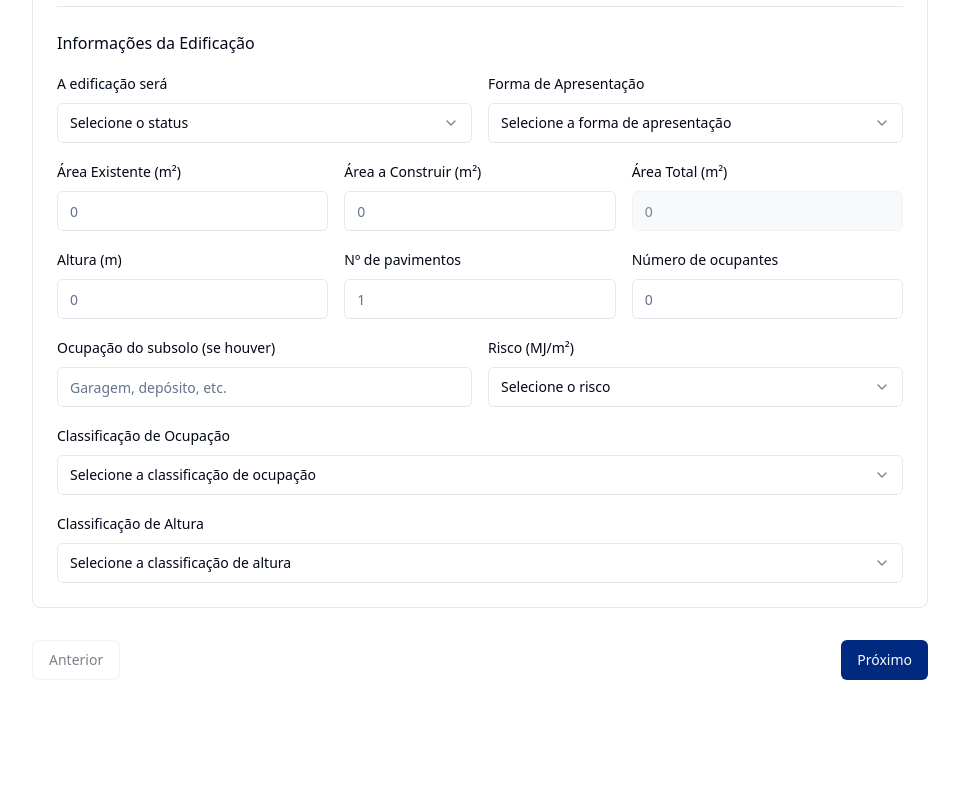
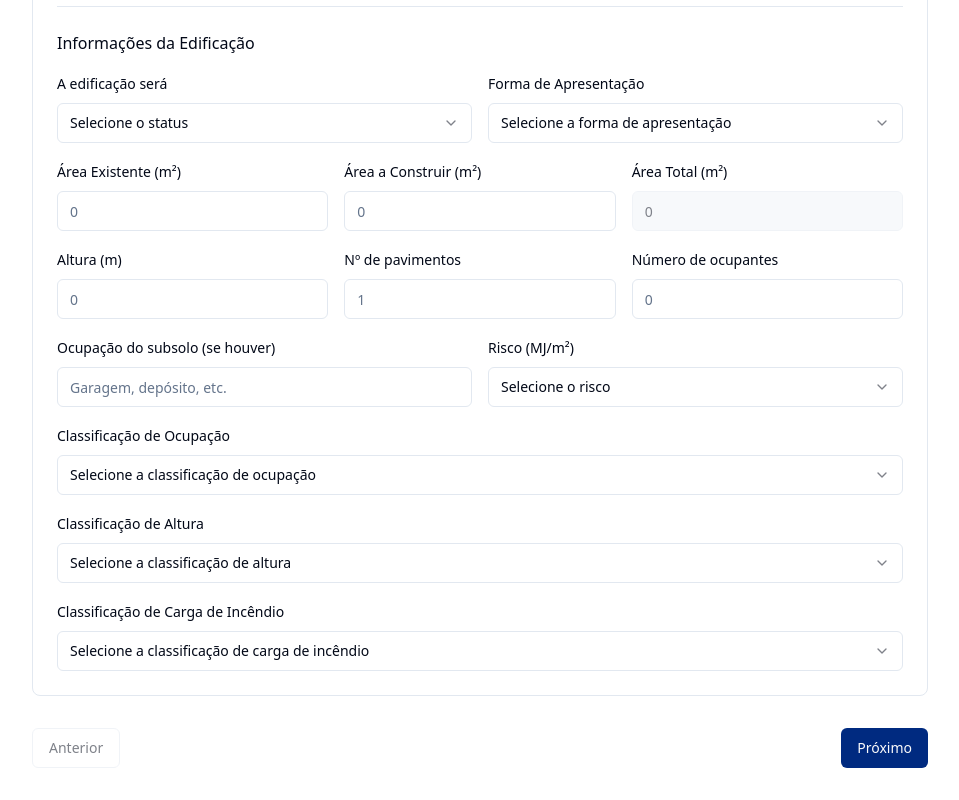
Before and after one commit to BBorgesX/memorial-facil-bahia, a React (Vite) app: page / in a window 1280 px wide. Shown: the part 911-1711 px from the top of the page, without its empty margins (160-1119 px from the left). Before the commit the page ends 1623 px from the top, so only its background shows below. Built offline with nearby package versions, Linux system fonts and the light colour scheme.

Commit message:
Add Table 3 classification
Added a selectable list for fire load classification based on Table 3 of the decree.

```diff
--- a/src/components/FireSafetyForm.tsx
+++ b/src/components/FireSafetyForm.tsx
@@ -29,6 +29,7 @@ interface FormData {
   subsolo: string;
   uso: string;
   classificacaoAltura: string;
+  cargaIncendio: string;
   risco: string;
   ocupantes: string;
   apresentacao: string;
@@ -101,6 +102,7 @@ export const FireSafetyForm: React.FC = () => {
     subsolo: '',
     uso: '',
     classificacaoAltura: '',
+    cargaIncendio: '',
     risco: '',
     ocupantes: '',
     apresentacao: '',
@@ -536,6 +538,20 @@ Responsável Técnico - CREA/CAU: [CREA/CAU]`;
               </SelectContent>
             </Select>
           </div>
+
+          <div className="space-y-2">
+            <Label htmlFor="cargaIncendio">Classificação de Carga de Incêndio</Label>
+            <Select value={formData.cargaIncendio} onValueChange={(value) => updateFormData('cargaIncendio', value)}>
+              <SelectTrigger>
+                <SelectValue placeholder="Selecione a classificação de carga de incêndio" />
+              </SelectTrigger>
+              <SelectContent>
+                <SelectItem value="baixo">Baixo - até 300MJ/m²</SelectItem>
+                <SelectItem value="medio">Médio - Entre 300 e 1.200MJ/m²</SelectItem>
+                <SelectItem value="alto">Alto - Acima de 1.200MJ/m²</SelectItem>
+              </SelectContent>
+            </Select>
+          </div>
         </div>
       </CardContent>
     </Card>
```
